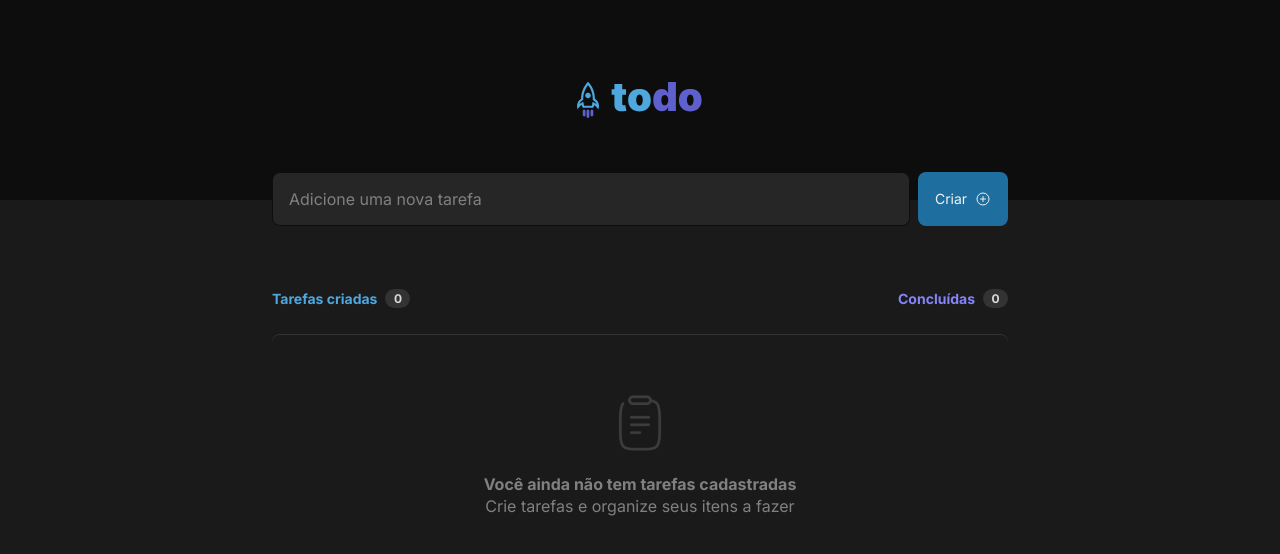
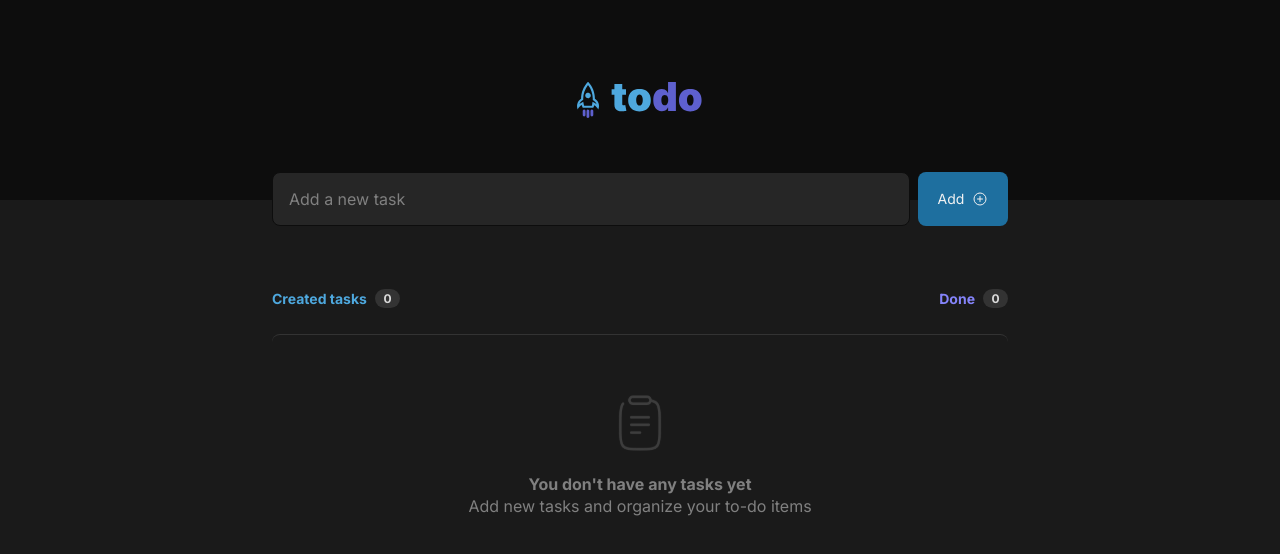
Before and after one commit to viniciusmb17/simple-todo-list, a React (Vite) app: page / in a window 1280 px wide. Shown: the top 554 px of the page. Built offline with nearby package versions, Linux system fonts and the light colour scheme.

Commit message:
feat: translating all the project content to english

```diff
--- a/src/components/NewTask/index.tsx
+++ b/src/components/NewTask/index.tsx
@@ -12,7 +12,8 @@ export function NewTask({ onNewTask }: NewTaskProps) {
   const [text, setText] = useState('')
   const handleNewTask = () => {
     if(text.length === 0){
-      return alert('Erro! Task não pode ser inserida em branco.')
+      return alert(`Error!\n
+        This field is required.`)
     }
     onNewTask(text)
     setText('')
@@ -27,12 +28,12 @@ export function NewTask({ onNewTask }: NewTaskProps) {
     <section className={styles.section}>
       <input
         type="text"
-        placeholder='Adicione uma nova tarefa'
+        placeholder='Add a new task'
         onChange={handleChange}
         value={text}
       />
       <button onClick={handleNewTask}>
-        Criar
+        Add
         <PlusCircle
           size={16}
         />
--- a/src/components/TaskList/index.tsx
+++ b/src/components/TaskList/index.tsx
@@ -21,14 +21,14 @@ export function TaskList({ tasks, onDeleteTask, onCheck }: TaskListProps) {
     <section className={styles.section}>
       <div className={styles.info}>
         <div className={styles.created}>
-          Tarefas criadas
+          Created tasks
           <div className={styles.counter}>{tasks.length}</div>
         </div>
         <div className={styles.done}>
-          Concluídas
+          Done
           <div className={styles.counter}>
             {doneTasks.length !== 0 ?
-              (`${doneTasks.length} de ${tasks.length}`)
+              (`${doneTasks.length} of ${tasks.length}`)
               :
               0
             }
@@ -42,8 +42,8 @@ export function TaskList({ tasks, onDeleteTask, onCheck }: TaskListProps) {
               <img src={clipboard} alt="clipboard image" width={56} height={56} />
             </span>
             <div className={styles.text}>
-              <p><strong>Você ainda não tem tarefas cadastradas</strong></p>
-              <p>Crie tarefas e organize seus itens a fazer</p>
+              <p><strong>You don't have any tasks yet</strong></p>
+              <p>Add new tasks and organize your to-do items</p>
             </div>
           </div>
         ) : (
```
